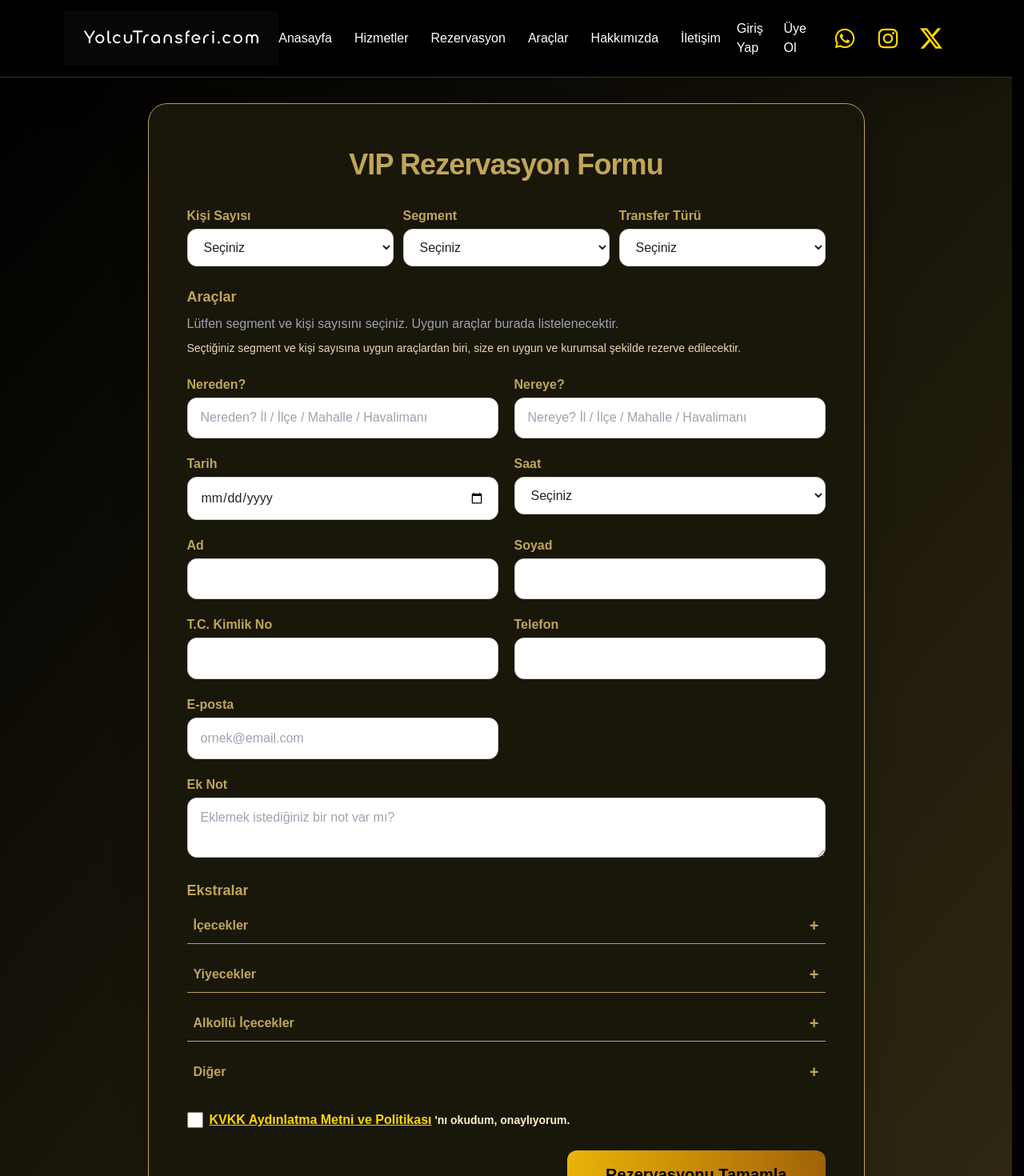
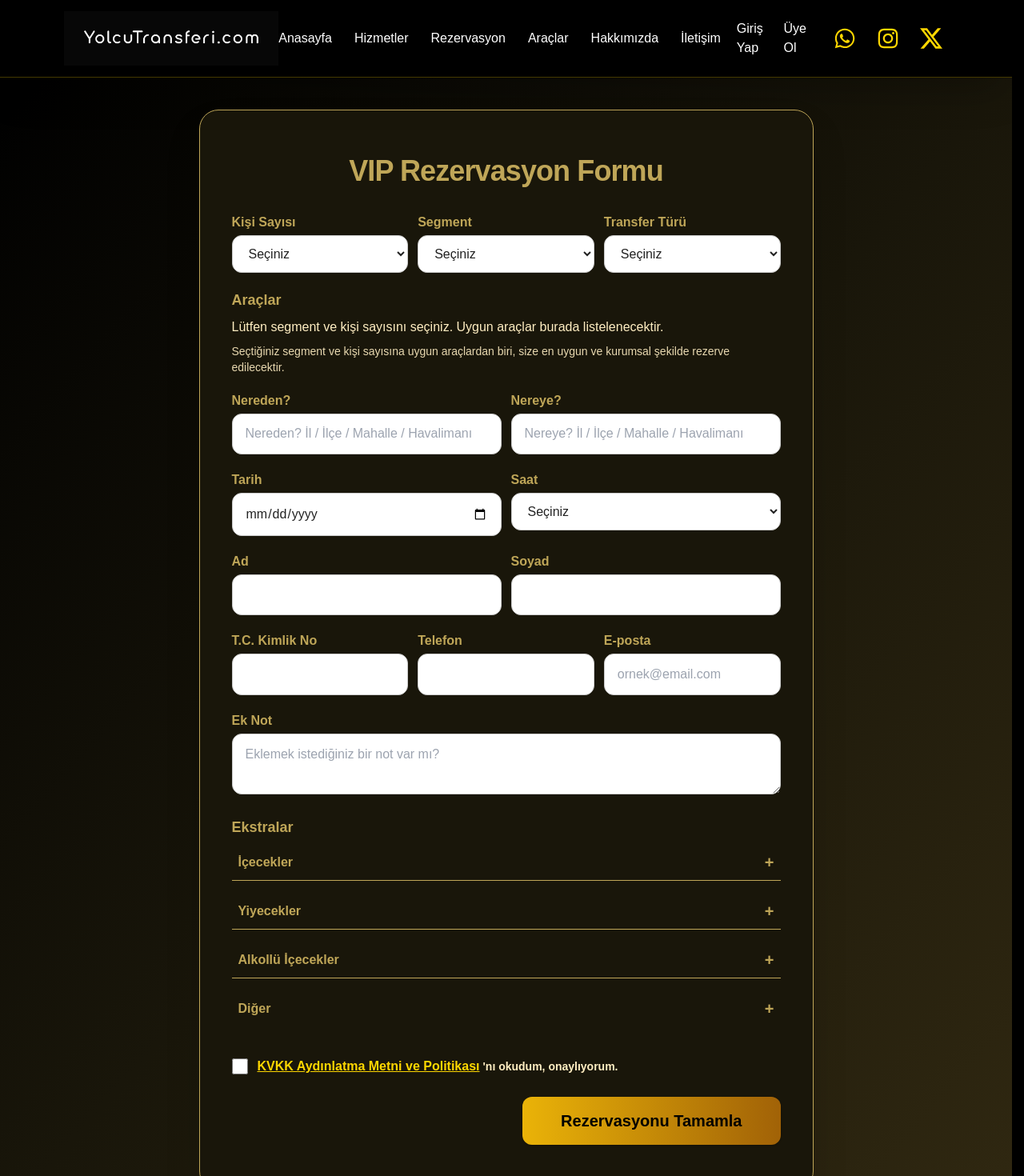
Before and after one commit to haliltayfur/yolcutransferi, a Next.js app: page /rezervasyon in a window 1280 px wide. Shown: the top 1470 px of the page at 80% size. Built offline with nearby package versions, Linux system fonts and the light colour scheme.

Commit message:
Update RezervasyonForm.jsx

```diff
--- a/app/rezervasyon/RezervasyonForm.jsx
+++ b/app/rezervasyon/RezervasyonForm.jsx
@@ -1,54 +1,110 @@
 // PATH: /app/rezervasyon/RezervasyonForm.jsx
+
 "use client";
 import React, { useState, useRef, useEffect } from "react";
 import EkstralarAccordion from "./EkstralarAccordion";
 import { vehicles } from "../../data/vehicleList";
+import { addressList } from "../../data/addressList";
 import { useRouter } from "next/navigation";
 
-// Autocomplete listesi (örnek)
-const addressSuggestions = [
-  "Ümraniye", "Bağcılar", "Kadıköy", "Maltepe", "Bakırköy",
-  "Atatürk Havalimanı", "Sabiha Gökçen Havalimanı", "Esenler",
-  "Ankara Esenboğa Havalimanı", "Antalya Havalimanı"
-];
-// Basit autocomplete componenti
-function AdresAutoComplete({ value, onChange, placeholder }) {
-  const [list, setList] = useState([]);
-  function handleInput(e) {
-    const val = e.target.value;
-    onChange(val);
-    if (!val) setList([]);
-    else setList(addressSuggestions.filter(addr =>
-      addr.toLocaleLowerCase("tr-TR").includes(val.toLocaleLowerCase("tr-TR"))
-    ));
+// Otomatik tamamlamalı input için basit komponent
+function AutoCompleteInput({ value, onChange, placeholder }) {
+  const [suggestions, setSuggestions] = useState([]);
+  const [showList, setShowList] = useState(false);
+
+  useEffect(() => {
+    if (!value) setSuggestions([]);
+    else {
+      const val = value.toLocaleLowerCase("tr-TR");
+      setSuggestions(
+        addressList.filter(a => a.toLocaleLowerCase("tr-TR").includes(val)).slice(0, 5)
+      );
     }
+  }, [value]);
+
   return (
-    <div className="relative w-full">
+    <div className="relative">
       <input
-        type="text"
         className="input w-full bg-[#19160a] text-[#ffeec2] border border-[#bfa658] rounded-xl"
         value={value}
-        onChange={handleInput}
+        onChange={e => { onChange(e.target.value); setShowList(true); }}
         placeholder={placeholder}
+        onFocus={() => setShowList(true)}
+        onBlur={() => setTimeout(() => setShowList(false), 150)}
         autoComplete="off"
       />
-      {list.length > 0 &&
-        <ul className="absolute left-0 right-0 z-20 bg-[#19160a] border border-[#bfa658] rounded-xl mt-1 max-h-40 overflow-auto">
-          {list.map(addr => (
-            <li key={addr}
-              className="px-3 py-1 cursor-pointer hover:bg-[#bfa658] hover:text-black"
-              onClick={() => { onChange(addr); setList([]); }}>
-              {addr}
-            </li>
+      {showList && suggestions.length > 0 &&
+        <ul className="absolute z-20 bg-[#19160a] border border-[#bfa658] rounded-lg w-full mt-1 text-[#ffeec2] max-h-40 overflow-y-auto">
+          {suggestions.map(s => (
+            <li key={s}
+              className="px-3 py-1 hover:bg-[#bfa658] hover:text-black cursor-pointer"
+              onClick={() => { onChange(s); setShowList(false); }}
+            >{s}</li>
           ))}
-        </ul>}
+        </ul>
+      }
     </div>
   );
 }
-const KDV_ORAN = 0.20;
-const saatler = [];
-for (let h = 0; h < 24; ++h)
-  for (let m of [0, 15, 30, 45]) saatler.push(`${h.toString().padStart(2, "0")}:${m.toString().padStart(2, "0")}`);
+
+// KVKK Popup Mantığı
+function KvkkPopup({ open, onClose }) {
+  const [html, setHtml] = useState("");
+  const [loading, setLoading] = useState(true);
+  useEffect(() => {
+    if (!open) return;
+    setLoading(true);
+    fetch("https://yolcutransferi.com/mesafeli-satis")
+      .then(r => r.text())
+      .then(txt => {
+        // <main> içeriğini çek
+        const match = txt.match(/<main[^>]*>([\s\S]*?)<\/main>/i);
+        setHtml(match ? match[1] : "İçerik yüklenemedi.");
+      })
+      .catch(() => setHtml("İçerik alınamadı."))
+      .finally(() => setLoading(false));
+  }, [open]);
+  if (!open) return null;
+  return (
+    <div className="fixed inset-0 z-50 flex items-center justify-center bg-black/80">
+      <div className="relative bg-[#19160a] border-2 border-[#bfa658] rounded-2xl shadow-2xl w-[90vw] max-w-2xl max-h-[85vh] overflow-y-auto px-7 py-8">
+        {/* Kapat */}
+        <button
+          className="absolute top-3 right-5 text-[#bfa658] text-2xl font-bold hover:text-yellow-400"
+          onClick={onClose}
+        >×</button>
+        <div className="text-[#ffeec2] space-y-2" dangerouslySetInnerHTML={{ __html: loading ? "Yükleniyor..." : html }} />
+      </div>
+    </div>
+  );
+}
+
+// Araç filtreleme mantığı
+function filterVehicles(segment, people) {
+  if (!segment || !people) return [];
+  let maxKisi = 0;
+  if (people <= 4) maxKisi = 6;
+  else if (people <= 7) maxKisi = 10;
+  else if (people <= 12) maxKisi = 12;
+  else if (people <= 24) maxKisi = 24;
+  else maxKisi = 99;
+
+  return vehicles.filter(v =>
+    v.segment === segment && v.max >= people && v.max <= maxKisi
+  );
+}
+
+// PNR mantığı
+const airportKeywords = [
+  "havalimanı", "istanbul havalimanı", "iga", "ist", "sabiha gökçen", "saw", "eskişehir havalimanı",
+  "antalya havalimanı", "ankara esenboğa", "esenboğa", "milas bodrum", "izmir adnan", "trabzon havalimanı"
+];
+function isAirportRelated(val) {
+  if (!val) return false;
+  const t = val.toLocaleLowerCase("tr-TR");
+  return airportKeywords.some(k => t.includes(k));
+}
+
 const segmentOptions = [
   { key: "Ekonomik", label: "Ekonomik" },
   { key: "Lüks", label: "Lüks" },
@@ -63,50 +119,12 @@ const allTransfers = [
   "Toplu Transfer",
   "Düğün vb Organizasyonlar"
 ];
-// Havalimanı anahtar kelime kontrolü
-const airportKeywords = [
-  "havalimanı", "istanbul havalimanı", "iga", "ist", "sabiha gökçen", "saw", "eskişehir havalimanı",
-  "antalya havalimanı", "ankara esenboğa", "esenboğa", "milas bodrum", "izmir adnan", "trabzon havalimanı"
-];
-function isAirportRelated(text) {
-  if (!text) return false;
-  const t = text.toLocaleLowerCase("tr-TR");
-  return airportKeywords.some(keyword => t.includes(keyword));
-}
-// KVKK Popup
-function KvkkPopup({ open, onClose }) {
-  const [mainHtml, setMainHtml] = useState("");
-  const [loading, setLoading] = useState(false);
-  useEffect(() => {
-    if (!open) return;
-    setLoading(true);
-    fetch("/kvkk")
-      .then(r => r.text())
-      .then(html => {
-        const match = html.match(/<main[^>]*>([\s\S]*?)<\/main>/i);
-        setMainHtml(match ? match[1] : "İçerik yüklenemedi.");
-      })
-      .catch(() => setMainHtml("KVKK içeriği alınamadı."))
-      .finally(() => setLoading(false));
-  }, [open]);
-  if (!open) return null;
-  return (
-    <div className="fixed inset-0 z-50 flex items-center justify-center bg-black/80">
-      <div className="absolute top-0 right-0 m-5">
-        <button onClick={onClose}
-          className="bg-[#19160a] border border-[#bfa658] text-[#ffeec2] font-bold rounded-full text-lg px-5 py-2 shadow-xl hover:bg-[#bfa658] hover:text-black transition">
-          Kapat
-        </button>
-      </div>
-      <div className="bg-[#1b1b1b] border-2 border-[#bfa658] rounded-3xl p-8 max-w-3xl w-full shadow-2xl overflow-y-auto max-h-[92vh]">
-        {loading
-          ? <div className="text-center text-[#ffeec2] py-8">Yükleniyor...</div>
-          : <div dangerouslySetInnerHTML={{ __html: mainHtml }} />}
-      </div>
-    </div>
-  );
-}
-export default function RezervasyonForm() {
+const KDV_ORAN = 0.20;
+const saatler = [];
+for (let h = 0; h < 24; ++h)
+  for (let m of [0, 15, 30, 45]) saatler.push(`${h.toString().padStart(2, "0")}:${m.toString().padStart(2, "0")}`);
+
+function RezervasyonForm() {
   const router = useRouter();
   // STATE
   const [from, setFrom] = useState("");
@@ -126,48 +144,32 @@ export default function RezervasyonForm() {
   const [extras, setExtras] = useState([]);
   const [extrasQty, setExtrasQty] = useState({});
   const [showSummary, setShowSummary] = useState(false);
+  const [showKvkkPopup, setShowKvkkPopup] = useState(false);
   const [fieldErrors, setFieldErrors] = useState({});
   const [kvkkChecked, setKvkkChecked] = useState(false);
-  const [showKvkkPopup, setShowKvkkPopup] = useState(false);
 
-  // Validasyon
+  // Validasyon fonksiyonları
   const isValidTC = t => /^[1-9]\d{9}[02468]$/.test(t) && t.length === 11;
   const isValidPhone = t => /^05\d{9}$/.test(t) && t.length === 11;
   const isValidEmail = t => /^\S+@\S+\.\S+$/.test(t);
-  function handleTcChange(val) { setTc(val.replace(/\D/g, "").slice(0, 11)); }
+
+  function handleTcChange(val) {
+    setTc(val.replace(/\D/g, "").slice(0, 11));
+  }
   function handlePhoneChange(val) {
     let num = val.replace(/\D/g, "");
     if (num.length > 0 && num[0] !== "0") num = "0" + num;
     setPhone(num.slice(0, 11));
   }
 
-  // Araç filtre mantığı
-  function filterVehicles(segment, people, transfer) {
-    if (!segment || !people) return [];
-    const p = parseInt(people, 10);
-    let maxKisi = 0;
-    if (p <= 4) maxKisi = 6;
-    else if (p <= 7) maxKisi = 10;
-    else if (p <= 9) maxKisi = 12;
-    else if (p <= 12) maxKisi = 15;
-    else maxKisi = 24; // En üst
-    return vehicles.filter(
-      v =>
-        v.segment === segment &&
-        v.max >= p &&
-        v.max <= maxKisi &&
-        (!transfer || v.transferTypes.includes(transfer))
-    );
-  }
-  const filteredVehicles = filterVehicles(segment, people, transfer);
-
   function handleSubmit(e) {
     e.preventDefault();
     const err = {};
+    if (!people) err.people = "Kişi sayısı zorunlu.";
+    if (!segment) err.segment = "Lütfen segment seçiniz.";
+    if (!transfer) err.transfer = "Lütfen transfer tipi seçiniz.";
     if (!from) err.from = "Lütfen kalkış noktası giriniz.";
     if (!to) err.to = "Lütfen varış noktası giriniz.";
-    if (!segment) err.segment = "Lütfen segment seçiniz.";
-    if (!transfer) err.transfer = "Lütfen transfer tipi seçiniz.";
     if (!date) err.date = "Tarih zorunlu.";
     if (!time) err.time = "Saat zorunlu.";
     if (!name) err.name = "Ad zorunlu.";
@@ -180,24 +182,25 @@ export default function RezervasyonForm() {
     if (Object.keys(err).length > 0) return;
     setShowSummary(true);
   }
-  const showPNR =
-    transfer === "VIP Havalimanı Transferi" ||
-    isAirportRelated(from) ||
-    isAirportRelated(to);
 
+  // Araç filtre
+  const filteredVehicles = filterVehicles(segment, Number(people));
+  // PNR gösterim
+  const showPNR = transfer === "VIP Havalimanı Transferi" || isAirportRelated(from) || isAirportRelated(to);
+
+  // --- ANA FORM ---
   return (
-    <section className="w-full max-w-4xl mx-auto rounded-3xl shadow-2xl bg-[#19160a] border border-[#bfa658] px-6 md:px-12 py-14 my-8">
+    <section className="w-full max-w-3xl mx-auto rounded-3xl shadow-2xl bg-[#19160a] border border-[#bfa658] px-6 md:px-10 py-14 my-10">
       <h1 className="text-3xl md:text-4xl font-extrabold text-[#bfa658] tracking-tight mb-8 text-center font-quicksand">
         VIP Rezervasyon Formu
       </h1>
-      <form onSubmit={handleSubmit} autoComplete="on">
-        {/* Kişi/segment/transfer türü yan yana */}
-        <div className="grid grid-cols-1 md:grid-cols-3 gap-3 mb-6">
+      <form onSubmit={handleSubmit} autoComplete="on" className="flex flex-col gap-2">
+        {/* Kişi/segment/transfer yan yana */}
+        <div className="grid grid-cols-1 md:grid-cols-3 gap-3 mb-3">
           <div>
             <label className="font-bold text-[#bfa658] mb-1 block">Kişi Sayısı</label>
-            <select name="people" className="input w-full bg-[#19160a] text-[#ffeec2] border border-[#bfa658] rounded-xl"
-              value={people}
-              onChange={e => setPeople(e.target.value)}>
+            <select className="input w-full bg-[#19160a] text-[#ffeec2] border border-[#bfa658] rounded-xl"
+              value={people} onChange={e => setPeople(e.target.value)}>
               <option value="">Seçiniz</option>
               {Array.from({ length: 24 }, (_, i) => i + 1).map(val =>
                 <option key={val} value={val}>{val}</option>
@@ -207,9 +210,8 @@ export default function RezervasyonForm() {
           </div>
           <div>
             <label className="font-bold text-[#bfa658] mb-1 block">Segment</label>
-            <select name="segment" className="input w-full bg-[#19160a] text-[#ffeec2] border border-[#bfa658] rounded-xl"
-              value={segment}
-              onChange={e => setSegment(e.target.value)}>
+            <select className="input w-full bg-[#19160a] text-[#ffeec2] border border-[#bfa658] rounded-xl"
+              value={segment} onChange={e => setSegment(e.target.value)}>
               <option value="">Seçiniz</option>
               {segmentOptions.map(opt =>
                 <option key={opt.key} value={opt.label}>{opt.label}</option>
@@ -219,9 +221,8 @@ export default function RezervasyonForm() {
           </div>
           <div>
             <label className="font-bold text-[#bfa658] mb-1 block">Transfer Türü</label>
-            <select name="transfer" className="input w-full bg-[#19160a] text-[#ffeec2] border border-[#bfa658] rounded-xl"
-              value={transfer}
-              onChange={e => setTransfer(e.target.value)}>
+            <select className="input w-full bg-[#19160a] text-[#ffeec2] border border-[#bfa658] rounded-xl"
+              value={transfer} onChange={e => setTransfer(e.target.value)}>
               <option value="">Seçiniz</option>
               {allTransfers.map(opt =>
                 <option key={opt} value={opt}>{opt}</option>
@@ -230,44 +231,47 @@ export default function RezervasyonForm() {
             {fieldErrors.transfer && <div className="text-red-400 text-xs mt-1">{fieldErrors.transfer}</div>}
           </div>
         </div>
-        {/* Araçlar kutusu */}
-        <div className="mb-6">
+
+        {/* Araçlar */}
+        <div className="mb-3">
           <label className="font-bold text-[#bfa658] mb-2 block text-lg">Araçlar</label>
-          <div className="grid grid-cols-1 sm:grid-cols-2 md:grid-cols-3 gap-3">
-            {segment && people && filteredVehicles.length > 0 ? filteredVehicles.map((v) => (
-              <div key={v.value} className="border-2 border-[#bfa658] rounded-xl p-3 bg-black/70 flex flex-col items-center text-[#ffeec2]">
-                <div className="font-bold text-base">{v.label}</div>
+          {!segment || !people ? (
+            <div className="text-[#ffeec2] text-base">Lütfen segment ve kişi sayısını seçiniz. Uygun araçlar burada listelenecektir.</div>
+          ) : filteredVehicles.length > 0 ? (
+            <div className="grid grid-cols-1 sm:grid-cols-2 gap-2">
+              {filteredVehicles.map(v => (
+                <div key={v.value}
+                  className="border-2 border-[#bfa658] rounded-xl p-3 bg-black/70 flex flex-col items-center text-[#ffeec2] text-base">
+                  <div className="font-bold">{v.label}</div>
                   <div className="text-xs text-[#bfa658] mb-1">{v.segment}</div>
                   <div className="text-xs">{v.max} Kişi</div>
                 </div>
-            )) : (
-              <div className="text-gray-400 col-span-3">Lütfen segment ve kişi sayısını seçiniz. Uygun araçlar burada listelenecektir.</div>
+              ))}
+            </div>
+          ) : (
+            <div className="text-red-400">Uygun araç bulunamadı.</div>
           )}
-          </div>
           <div className="mt-2 text-sm text-[#ffeec2] opacity-90">
             Seçtiğiniz segment ve kişi sayısına uygun araçlardan biri, size en uygun ve kurumsal şekilde rezerve edilecektir.
           </div>
         </div>
-        {/* Diğer alanlar */}
-        <div className="grid grid-cols-1 md:grid-cols-2 gap-5">
+
+        {/* Nereden/Nereye */}
+        <div className="grid grid-cols-1 md:grid-cols-2 gap-3 mb-3">
           <div>
             <label className="font-bold text-[#bfa658] mb-1 block">Nereden?</label>
-            <AdresAutoComplete
-              value={from}
-              onChange={setFrom}
-              placeholder="Nereden? İl / İlçe / Mahalle / Havalimanı"
-            />
+            <AutoCompleteInput value={from} onChange={setFrom} placeholder="Nereden? İl / İlçe / Mahalle / Havalimanı" />
             {fieldErrors.from && <div className="text-red-400 text-xs mt-1">{fieldErrors.from}</div>}
           </div>
           <div>
             <label className="font-bold text-[#bfa658] mb-1 block">Nereye?</label>
-            <AdresAutoComplete
-              value={to}
-              onChange={setTo}
-              placeholder="Nereye? İl / İlçe / Mahalle / Havalimanı"
-            />
+            <AutoCompleteInput value={to} onChange={setTo} placeholder="Nereye? İl / İlçe / Mahalle / Havalimanı" />
             {fieldErrors.to && <div className="text-red-400 text-xs mt-1">{fieldErrors.to}</div>}
           </div>
+        </div>
+
+        {/* Tarih ve Saat */}
+        <div className="grid grid-cols-1 md:grid-cols-2 gap-3 mb-3">
           <div>
             <label className="font-bold text-[#bfa658] mb-1 block">Tarih</label>
             <input
@@ -278,13 +282,13 @@ export default function RezervasyonForm() {
               onChange={e => setDate(e.target.value)}
               min={new Date().toISOString().split("T")[0]}
               autoComplete="on"
-              onFocus={e => e.target.showPicker && e.target.showPicker()}
+              onClick={e => e.target.showPicker && e.target.showPicker()}
             />
             {fieldErrors.date && <div className="text-red-400 text-xs mt-1">{fieldErrors.date}</div>}
           </div>
           <div>
             <label className="font-bold text-[#bfa658] mb-1 block">Saat</label>
-            <select name="time" className="input w-full bg-[#19160a] text-[#ffeec2] border border-[#bfa658] rounded-xl"
+            <select className="input w-full bg-[#19160a] text-[#ffeec2] border border-[#bfa658] rounded-xl"
               value={time}
               onChange={e => setTime(e.target.value)}>
               <option value="">Seçiniz</option>
@@ -292,6 +296,10 @@ export default function RezervasyonForm() {
             </select>
             {fieldErrors.time && <div className="text-red-400 text-xs mt-1">{fieldErrors.time}</div>}
           </div>
+        </div>
+
+        {/* Ad/Soyad */}
+        <div className="grid grid-cols-1 md:grid-cols-2 gap-3 mb-3">
           <div>
             <label className="font-bold text-[#bfa658] mb-1 block">Ad</label>
             <input
@@ -316,6 +324,10 @@ export default function RezervasyonForm() {
             />
             {fieldErrors.surname && <div className="text-red-400 text-xs mt-1">{fieldErrors.surname}</div>}
           </div>
+        </div>
+
+        {/* T.C./Telefon/E-mail */}
+        <div className="grid grid-cols-1 md:grid-cols-3 gap-3 mb-3">
           <div>
             <label className="font-bold text-[#bfa658] mb-1 block">T.C. Kimlik No</label>
             <input
@@ -357,6 +369,9 @@ export default function RezervasyonForm() {
             />
             {fieldErrors.email && <div className="text-red-400 text-xs mt-1">{fieldErrors.email}</div>}
           </div>
+        </div>
+
+        {/* PNR */}
         {showPNR && (
           <div>
             <label className="font-bold text-[#bfa658] mb-1 block">PNR/Uçuş Kodu</label>
@@ -370,9 +385,9 @@ export default function RezervasyonForm() {
             />
           </div>
         )}
-        </div>
+
         {/* Ek Not */}
-        <div className="mt-5">
+        <div className="mb-3">
           <label className="font-bold text-[#bfa658] mb-1 block">Ek Not</label>
           <textarea
             className="input w-full bg-[#19160a] text-[#ffeec2] border border-[#bfa658] rounded-xl"
@@ -382,8 +397,9 @@ export default function RezervasyonForm() {
             placeholder="Eklemek istediğiniz bir not var mı?"
           />
         </div>
+
         {/* Ekstralar */}
-        <div className="mt-5">
+        <div className="mb-2">
           <label className="font-bold text-[#bfa658] mb-2 block text-lg">Ekstralar</label>
           <EkstralarAccordion
             selectedExtras={extras}
@@ -392,8 +408,9 @@ export default function RezervasyonForm() {
             setExtrasQty={setExtrasQty}
           />
         </div>
-        {/* KVKK Onay */}
-        <div className="flex items-center mt-7">
+
+        {/* KVKK Onay Kutusu */}
+        <div className="flex items-center mt-6 mb-3">
           <input
             type="checkbox"
             id="kvkk"
@@ -404,17 +421,18 @@ export default function RezervasyonForm() {
           />
           <label htmlFor="kvkk" className="ml-2 text-[#ffeec2] text-sm">
             <button type="button"
-              className="underline text-[#FFD700] hover:text-[#bfa658] cursor-pointer outline-none"
-              style={{ padding: 0, border: "none", background: "transparent" }}
-              onClick={() => setShowKvkkPopup(true)}>
+              className="underline text-[#FFD700] hover:text-[#bfa658] cursor-pointer px-1"
+              style={{ border: "none", background: "transparent" }}
+              onClick={() => setShowKvkkPopup(true)}
+            >
               KVKK Aydınlatma Metni ve Politikası
-            </button>{" "}
+            </button>
             'nı okudum, onaylıyorum.
           </label>
         </div>
         {fieldErrors.kvkk && <div className="text-red-400 text-xs mt-1">{fieldErrors.kvkk}</div>}
-        {/* Buton */}
-        <div className="flex justify-end mt-7">
+
+        <div className="flex justify-end mt-2">
           <button
             type="submit"
             className="bg-gradient-to-r from-yellow-500 to-yellow-700 text-black font-bold py-4 px-12 rounded-xl text-xl shadow hover:scale-105 transition"
@@ -425,9 +443,9 @@ export default function RezervasyonForm() {
       </form>
       {/* KVKK POPUP */}
       <KvkkPopup open={showKvkkPopup} onClose={() => setShowKvkkPopup(false)} />
-      {/* REZERVASYON ÖZETİ (yeni eklenmeli!) */}
-      {/* {showSummary && <SummaryPopup onClose={() => setShowSummary(false)} />} */}
     </section>
   );
 }
-// PATH SONU
+
+export default RezervasyonForm;
+// PATH: /app/rezervasyon/RezervasyonForm.jsx
```
Lines whose indentation alone changed are shown as unchanged.
